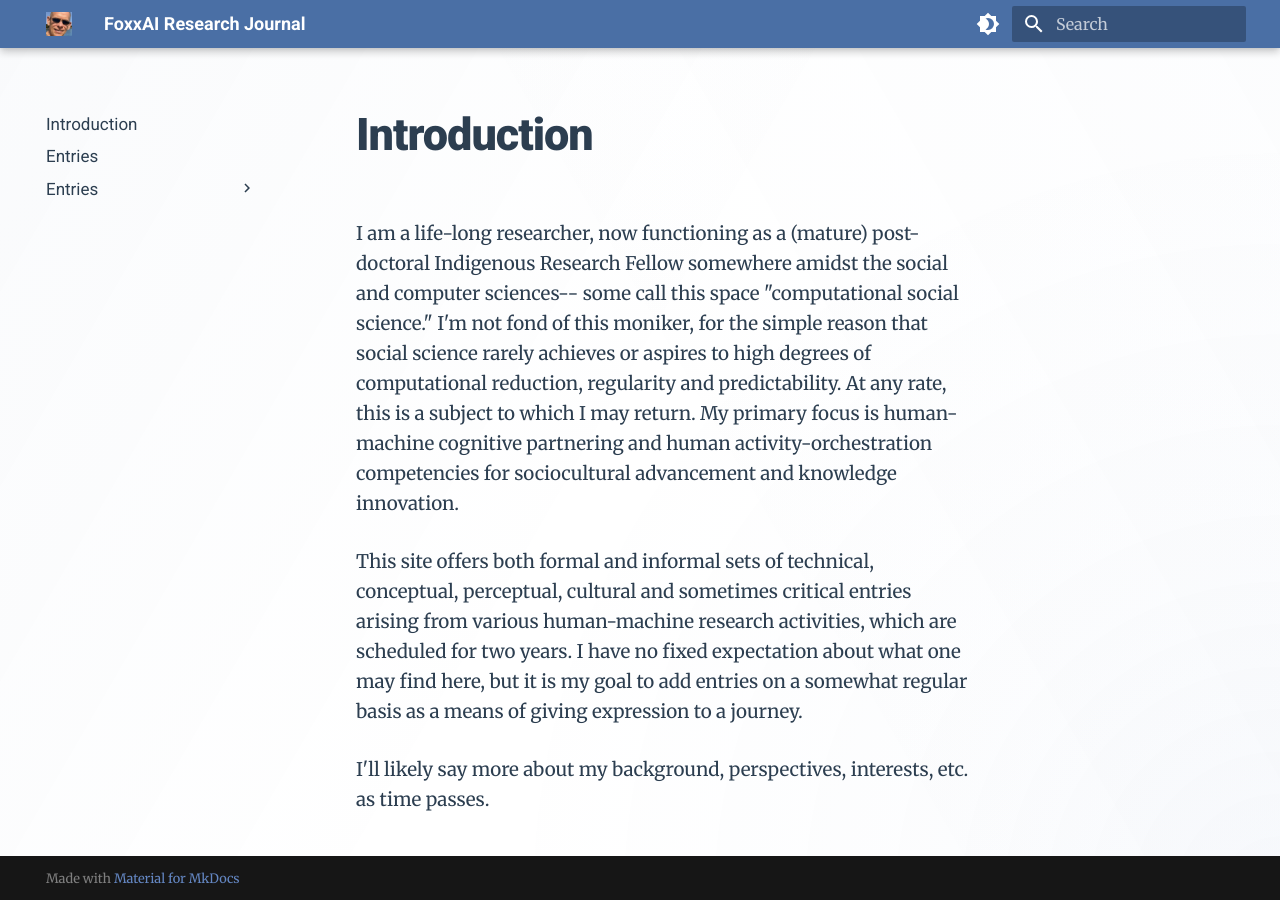
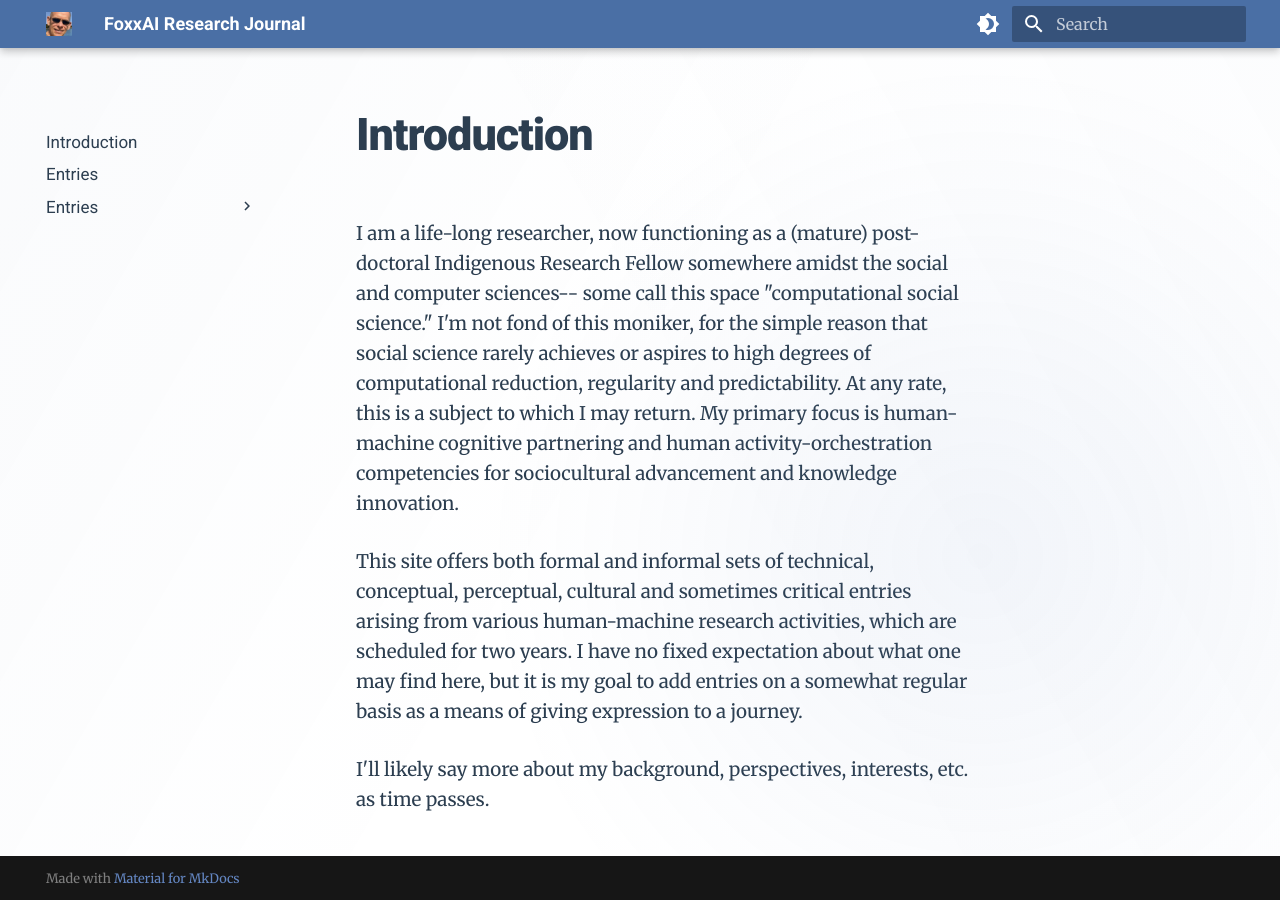
Before and after one commit to Foxxai/foxxai.xyz, an MkDocs documentation site: the page built from docs/index.md, in a window 1280 px wide. Built offline with MkDocs 1.6.1 and Material for MkDocs 9.7.7, drawn with Linux system fonts in a browser that asks for light colours.

Commit message:
Fix ambient light effect for Chrome compatibility

```diff
--- a/docs/stylesheets/extra.css
+++ b/docs/stylesheets/extra.css
@@ -133,44 +133,47 @@
 }
 
 /* Add subtle light source effect */
-.md-main__inner {
+.md-main {
     position: relative;
+    overflow: hidden;
 }
 
 /* Light mode ambient light */
-[data-md-color-scheme="default"] .md-main__inner::after {
+[data-md-color-scheme="default"] .md-main::after {
     content: "";
-    position: fixed;
-    bottom: 0;
-    right: 0;
-    width: 800px;
-    height: 800px;
+    position: absolute;
+    bottom: -200px;
+    right: -200px;
+    width: 1000px;
+    height: 1000px;
     background: radial-gradient(
-        circle at bottom right,
-        rgba(100, 135, 195, 0.05) 0%,
-        rgba(100, 135, 195, 0.02) 30%,
-        rgba(255, 255, 255, 0) 70%
+        circle at center,
+        rgba(100, 135, 195, 0.08) 0%,
+        rgba(100, 135, 195, 0.05) 25%,
+        rgba(100, 135, 195, 0.02) 50%,
+        transparent 70%
     );
     pointer-events: none;
-    z-index: -1;
+    z-index: 0;
 }
 
 /* Dark mode ambient light */
-[data-md-color-scheme="slate"] .md-main__inner::after {
+[data-md-color-scheme="slate"] .md-main::after {
     content: "";
-    position: fixed;
-    bottom: 0;
-    right: 0;
-    width: 800px;
-    height: 800px;
+    position: absolute;
+    bottom: -200px;
+    right: -200px;
+    width: 1000px;
+    height: 1000px;
     background: radial-gradient(
-        circle at bottom right,
-        rgba(74, 111, 165, 0.08) 0%,
-        rgba(61, 90, 128, 0.03) 30%,
-        rgba(30, 32, 41, 0) 70%
+        circle at center,
+        rgba(74, 111, 165, 0.12) 0%,
+        rgba(74, 111, 165, 0.08) 25%,
+        rgba(61, 90, 128, 0.04) 50%,
+        transparent 70%
     );
     pointer-events: none;
-    z-index: -1;
+    z-index: 0;
 }
 
 /* Light mode header */
```
